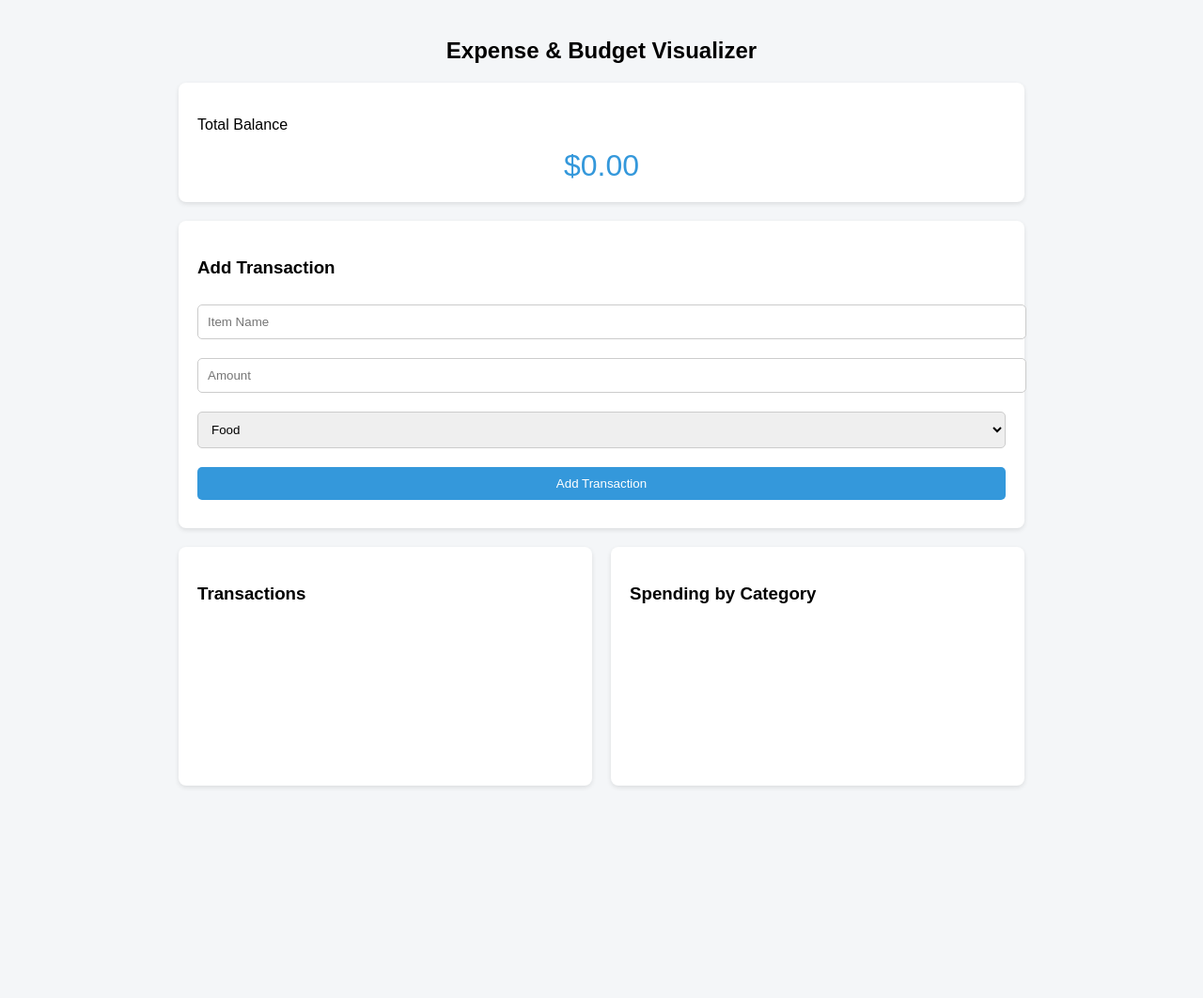
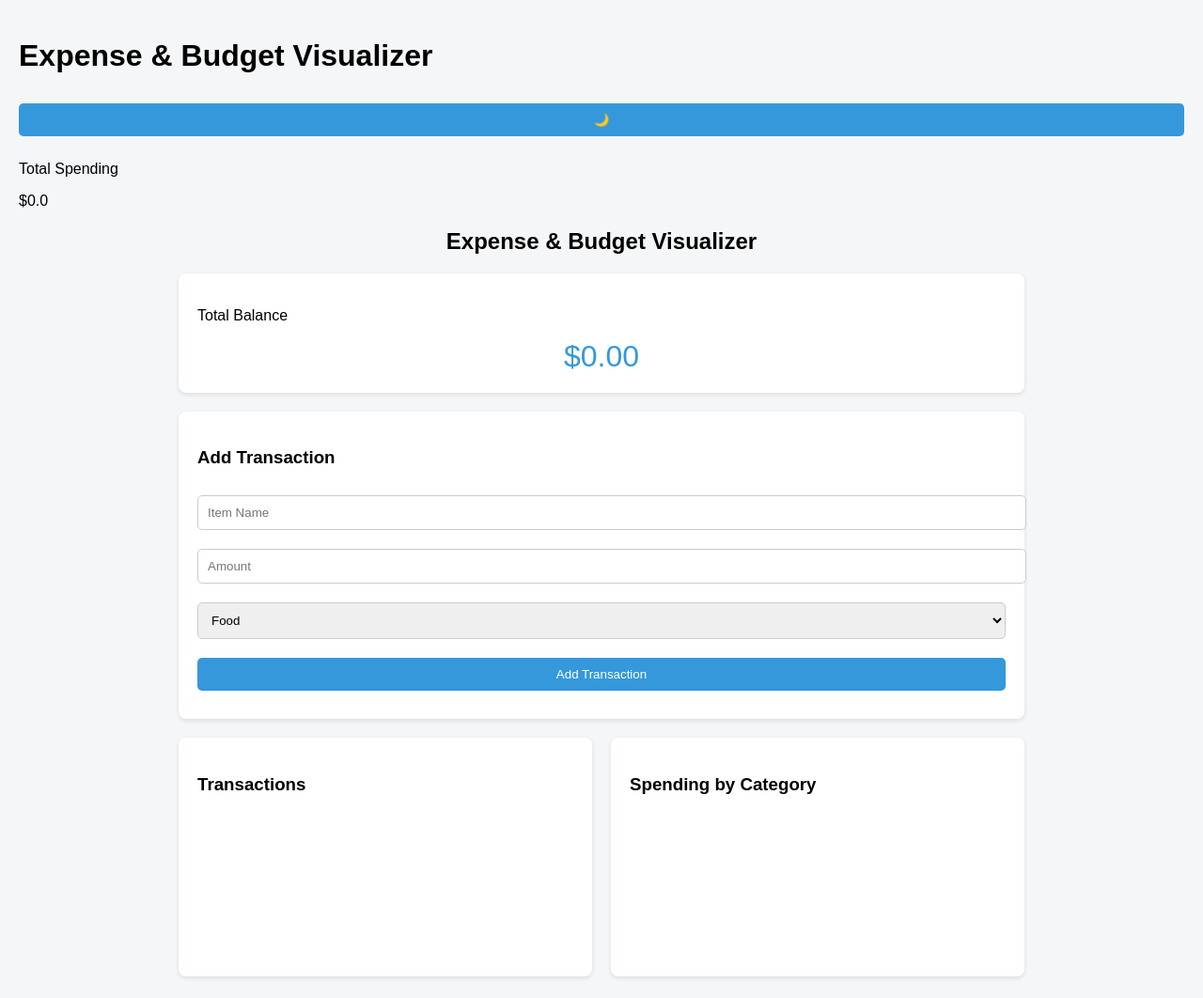
Before and after one commit to Adyprima/CodingCamp_11May26_Prima, a website: page index.html in a window 1280 px wide. Shown: the whole page at 94% size. Before the commit the page ends 876 px from the top, so only its background shows below. Drawn offline with Linux system fonts and the light colour scheme.

Commit message:
Update index.html

```diff
--- a/index.html
+++ b/index.html
@@ -1,10 +1,23 @@
 
 <!DOCTYPE html>
 <html lang="en">
-<head>
+<head> <header>
+      <h1>Expense &amp; Budget Visualizer</h1>
+      <button
+        id="theme-toggle"
+        class="btn-theme-toggle"
+        aria-label="Switch to dark mode"
+        title="Toggle dark/light mode"
+      >🌙</button>
+      <section id="balance-section" aria-label="Total Balance">
+        <p class="balance-label">Total Spending</p>
+        <p id="balance-display">$0.0</p>
+      </section>
+    </header>
   <meta charset="UTF-8">
   <title>Expense & Budget Visualizer</title>
   <style>
+
     body {
       font-family: Arial, sans-serif;
       background: #f4f6f8;
```
